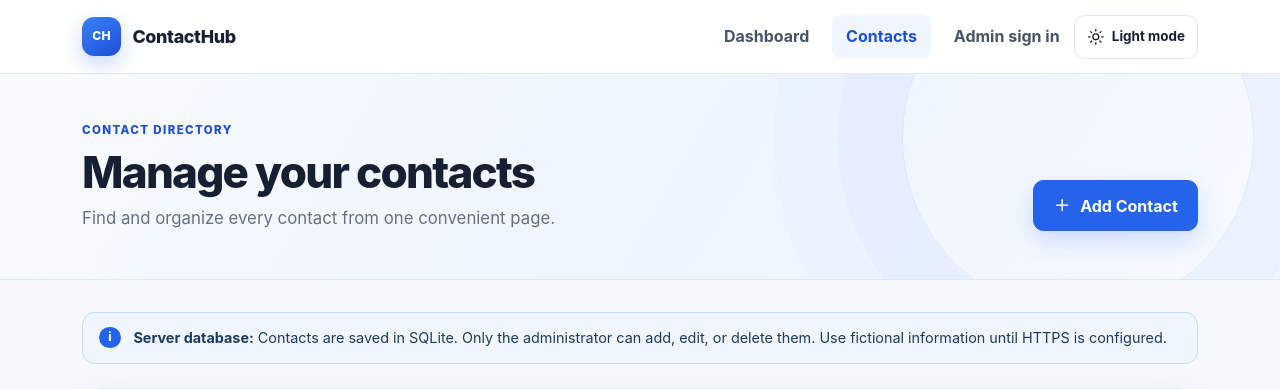
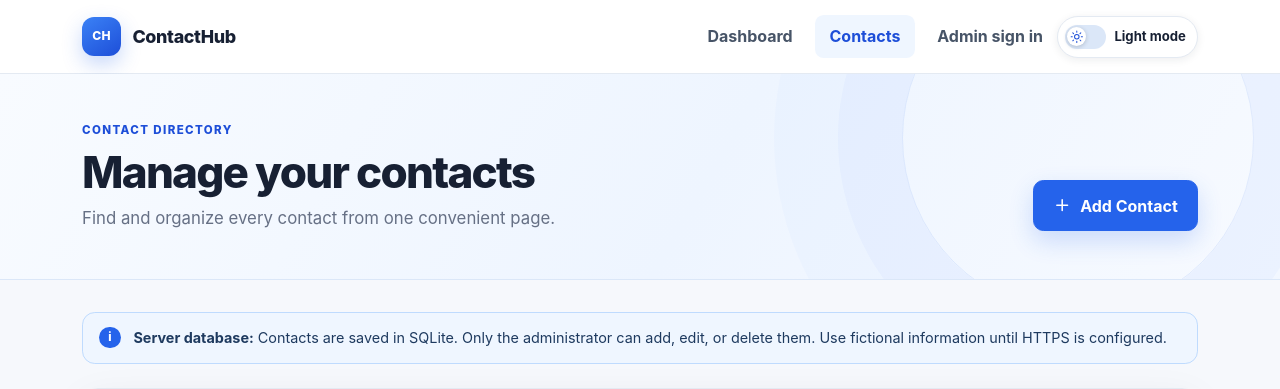
Before and after one commit to margareth0405/Simple-Save-Contact, a Flask app: page /contacts in a window 1280 px wide. Shown: the top 389 px of the page. Run offline with Flask 3, Linux system fonts and the light colour scheme; data that the repository does not hold is empty; some libraries are stand-ins or nearby versions.

Commit message:
feawchnages

```diff
--- a/app.py
+++ b/app.py
@@ -8,6 +8,7 @@ import re
 import secrets
 import sqlite3
 from datetime import datetime, timedelta, timezone
+from pathlib import Path
 from urllib.parse import urlsplit
 from zoneinfo import ZoneInfo, ZoneInfoNotFoundError
 
@@ -56,6 +57,13 @@ def create_app(test_config: dict | None = None) -> Flask:
     )
     if test_config:
         app.config.update(test_config)
+
+    @app.template_global()
+    def versioned_static(filename: str) -> str:
+        """Change asset URLs when files change so browsers load the current styles."""
+        version = (Path(app.static_folder) / filename).stat().st_mtime_ns
+        return url_for("static", filename=filename, v=version)
+
     try:
         app.config["CONTACT_ZONE"] = ZoneInfo(app.config["TIME_ZONE"])
     except ZoneInfoNotFoundError as error:
--- a/static/css/style.css
+++ b/static/css/style.css
@@ -1,4 +1,5 @@
 :root {
+  color-scheme: light;
   --ch-primary: #2563eb;
   --ch-primary-dark: #1d4ed8;
   --ch-primary-soft: #eff6ff;
@@ -82,25 +84,50 @@ a { text-underline-offset: 0.2em; }
 }
 
 .nav-controls { flex: 0 0 auto; }
-.theme-toggle {
+.btn.theme-toggle {
   display: inline-flex;
-  min-height: 44px;
+  min-height: 42px;
   align-items: center;
   justify-content: center;
-  gap: 0.45rem;
+  gap: 0.55rem;
   border: 1px solid var(--ch-border);
-  border-radius: 0.65rem;
-  padding: 0.5rem 0.75rem;
+  border-radius: 999px;
+  padding: 0.4rem 0.7rem 0.4rem 0.4rem;
   color: var(--ch-ink);
   background: var(--ch-surface);
-  font-size: 0.84rem;
+  box-shadow: 0 2px 8px rgba(23, 32, 51, 0.08);
+  font-size: 0.82rem;
   font-weight: 700;
+  line-height: 1;
+  white-space: nowrap;
 }
-.theme-toggle:hover { border-color: var(--ch-primary-dark); background: var(--ch-primary-soft); }
-.theme-toggle:focus-visible { outline: 3px solid var(--ch-primary-dark); outline-offset: 2px; }
-.theme-icon { width: 1.1rem; height: 1.1rem; flex: 0 0 auto; }
-.theme-icon-moon, [data-bs-theme="dark"] .theme-icon-sun { display: none; }
-[data-bs-theme="dark"] .theme-icon-moon { display: block; }
+.btn.theme-toggle:hover { border-color: var(--ch-primary-dark); color: var(--ch-ink); background: var(--ch-primary-soft); }
+.btn.theme-toggle:focus-visible { outline: 3px solid var(--ch-primary-dark); outline-offset: 2px; }
+.theme-toggle-track {
+  display: flex;
+  width: 2.55rem;
+  height: 1.5rem;
+  flex: 0 0 auto;
+  align-items: center;
+  border-radius: 999px;
+  padding: 0.15rem;
+  background: #dbe7f8;
+}
+.theme-toggle-thumb {
+  display: grid;
+  width: 1.2rem;
+  height: 1.2rem;
+  flex: 0 0 auto;
+  place-items: center;
+  border-radius: 50%;
+  color: #1d4ed8;
+  background: #fff;
+  box-shadow: 0 1px 4px rgba(23, 32, 51, 0.22);
+  transition: transform 160ms ease;
+}
+.theme-icon { width: 0.85rem; height: 0.85rem; }
+[data-bs-theme="dark"] .theme-toggle-track { background: #395b83; }
+[data-bs-theme="dark"] .theme-toggle-thumb { color: #142136; background: #dbeaff; transform: translateX(1.05rem); }
 
 .brand-lockup {
   display: inline-flex;
--- a/static/js/theme.js
+++ b/static/js/theme.js
@@ -3,6 +3,8 @@
 
   const storageKey = "contacthub-theme";
   const colorPreference = window.matchMedia?.("(prefers-color-scheme: dark)");
+  const sunPath = "M12 8a4 4 0 1 0 0 8a4 4 0 1 0 0-8 M12 2v2m0 16v2M4.93 4.93l1.42 1.42m11.3 11.3 1.42 1.42M2 12h2m16 0h2M4.93 19.07l1.42-1.42m11.3-11.3 1.42-1.42";
+  const moonPath = "M20.5 14.1A8.5 8.5 0 0 1 9.9 3.5 8.5 8.5 0 1 0 20.5 14.1Z";
 
   function savedTheme() {
     try {
@@ -28,6 +30,7 @@
     toggle.setAttribute("aria-pressed", String(theme === "dark"));
     toggle.title = `Switch to ${next} mode`;
     toggle.querySelector(".theme-label").textContent = theme === "dark" ? "Dark mode" : "Light mode";
+    toggle.querySelector(".theme-icon-path").setAttribute("d", theme === "dark" ? moonPath : sunPath);
   }
 
   applyTheme(effectiveTheme());
--- a/templates/base.html
+++ b/templates/base.html
@@ -6,9 +6,9 @@
   <meta name="description" content="ContactHub simple contact management system">
   <meta name="csrf-token" content="{{ csrf_token() }}">
   <title>{% block title %}ContactHub{% endblock %}</title>
-  <script src="{{ url_for('static', filename='js/theme.js') }}"></script>
+  <script src="{{ versioned_static('js/theme.js') }}"></script>
   <link href="https://cdn.jsdelivr.net/npm/bootstrap@5.3.3/dist/css/bootstrap.min.css" rel="stylesheet">
-  <link rel="stylesheet" href="{{ url_for('static', filename='css/style.css') }}">
+  <link rel="stylesheet" href="{{ versioned_static('css/style.css') }}">
 </head>
 <body data-page="{% block page_name %}{% endblock %}" data-is-admin="{{ 'true' if is_admin else 'false' }}" data-login-url="{{ url_for('login', next=url_for('contacts', action='add')) }}" data-manage-login-url="{{ url_for('login', next=url_for('contacts')) }}">
   <a class="skip-link" href="#main-content">Skip to main content</a>
@@ -19,9 +19,12 @@
         <span>ContactHub</span>
       </a>
       <div class="nav-controls d-flex align-items-center gap-2 ms-auto order-md-2">
-        <button class="theme-toggle" id="themeToggle" type="button" aria-label="Switch to dark mode" aria-pressed="false" title="Switch to dark mode">
-          <svg class="theme-icon theme-icon-sun" viewBox="0 0 24 24" fill="none" stroke="currentColor" stroke-width="1.8" stroke-linecap="round" stroke-linejoin="round" aria-hidden="true"><circle cx="12" cy="12" r="4"/><path d="M12 2v2m0 16v2M4.93 4.93l1.42 1.42m11.3 11.3 1.42 1.42M2 12h2m16 0h2M4.93 19.07l1.42-1.42m11.3-11.3 1.42-1.42"/></svg>
-          <svg class="theme-icon theme-icon-moon" viewBox="0 0 24 24" fill="none" stroke="currentColor" stroke-width="1.8" stroke-linecap="round" stroke-linejoin="round" aria-hidden="true"><path d="M20.5 14.1A8.5 8.5 0 0 1 9.9 3.5 8.5 8.5 0 1 0 20.5 14.1Z"/></svg>
+        <button class="btn theme-toggle" id="themeToggle" type="button" aria-label="Switch to dark mode" aria-pressed="false" title="Switch to dark mode">
+          <span class="theme-toggle-track" aria-hidden="true">
+            <span class="theme-toggle-thumb">
+              <svg class="theme-icon" width="16" height="16" viewBox="0 0 24 24" fill="none" stroke="currentColor" stroke-width="1.8" stroke-linecap="round" stroke-linejoin="round" aria-hidden="true"><path class="theme-icon-path" d="M12 8a4 4 0 1 0 0 8a4 4 0 1 0 0-8 M12 2v2m0 16v2M4.93 4.93l1.42 1.42m11.3 11.3 1.42 1.42M2 12h2m16 0h2M4.93 19.07l1.42-1.42m11.3-11.3 1.42-1.42"/></svg>
+            </span>
+          </span>
           <span class="theme-label">Light mode</span>
         </button>
         <button class="navbar-toggler" type="button" data-bs-toggle="collapse" data-bs-target="#primaryNav"
@@ -61,6 +64,6 @@
   {% block modals %}{% endblock %}
   <div id="toastRegion" class="toast-container position-fixed bottom-0 end-0 p-3" aria-live="polite"></div>
   <script src="https://cdn.jsdelivr.net/npm/bootstrap@5.3.3/dist/js/bootstrap.bundle.min.js"></script>
-  <script src="{{ url_for('static', filename='js/app.js') }}"></script>
+  <script src="{{ versioned_static('js/app.js') }}"></script>
 </body>
 </html>
--- a/templates/contacts.html
+++ b/templates/contacts.html
@@ -48,7 +48,7 @@
           </div>
         </div>
 
-        <div class="table-responsive" id="contactsTableWrap">
+        <div class="table-responsive" id="contactsTableWrap" role="region" aria-labelledby="directoryHeading" tabindex="0">
           <table class="table contact-table align-middle mb-0">
             <thead>
               <tr><th scope="col">Contact ID</th><th scope="col">Full Name</th><th scope="col">Email Address</th><th scope="col">Phone Number</th><th scope="col">Category</th><th scope="col">Date Added</th><th scope="col" class="text-end">Actions</th></tr>
```
Also changed, not shown: other parts of static/css/style.css (+19 -5 lines), tests/test_app.py (+3 -0 lines), tests/theme.test.js (+6 -1 lines), 1 other file.
